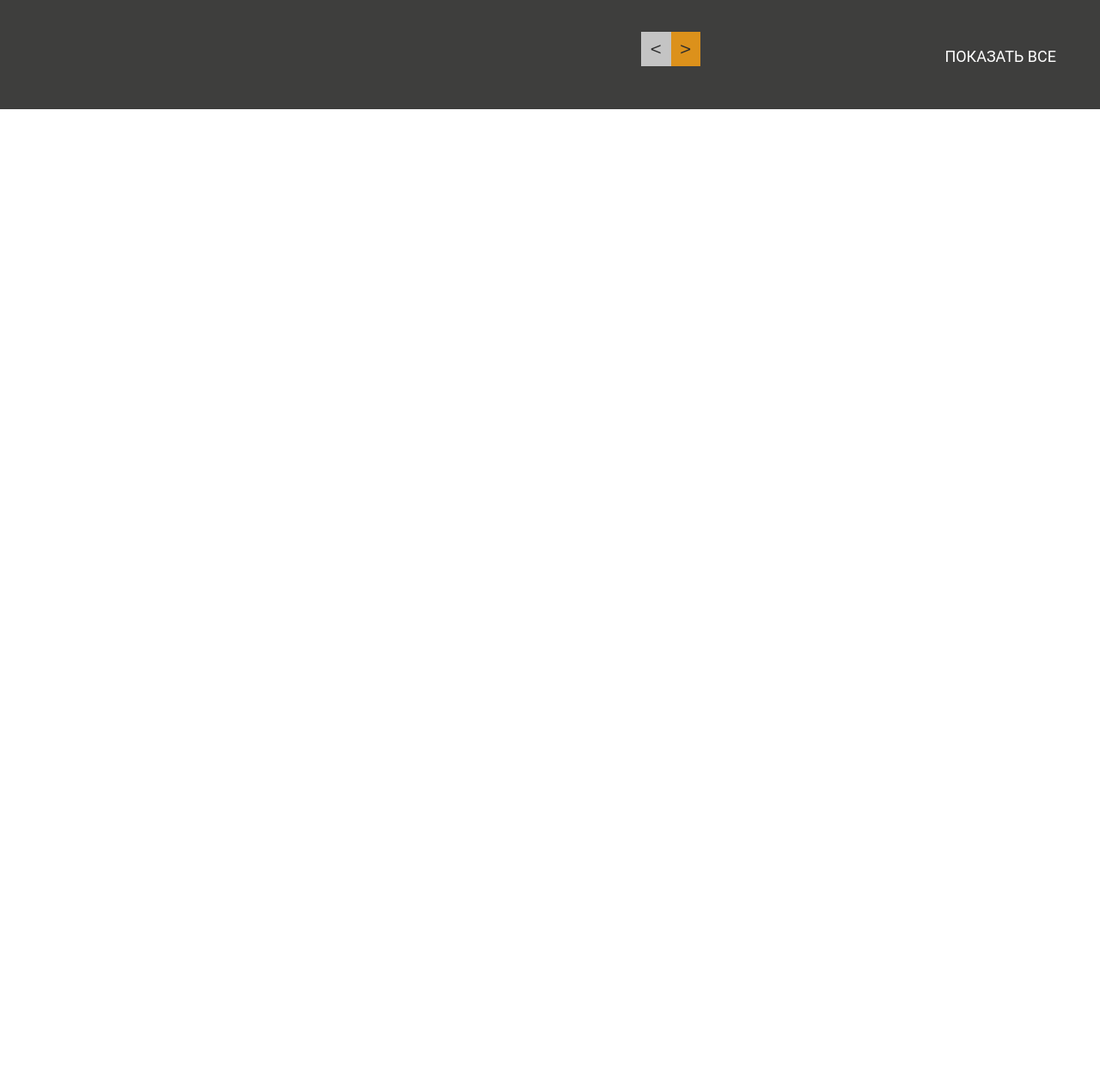
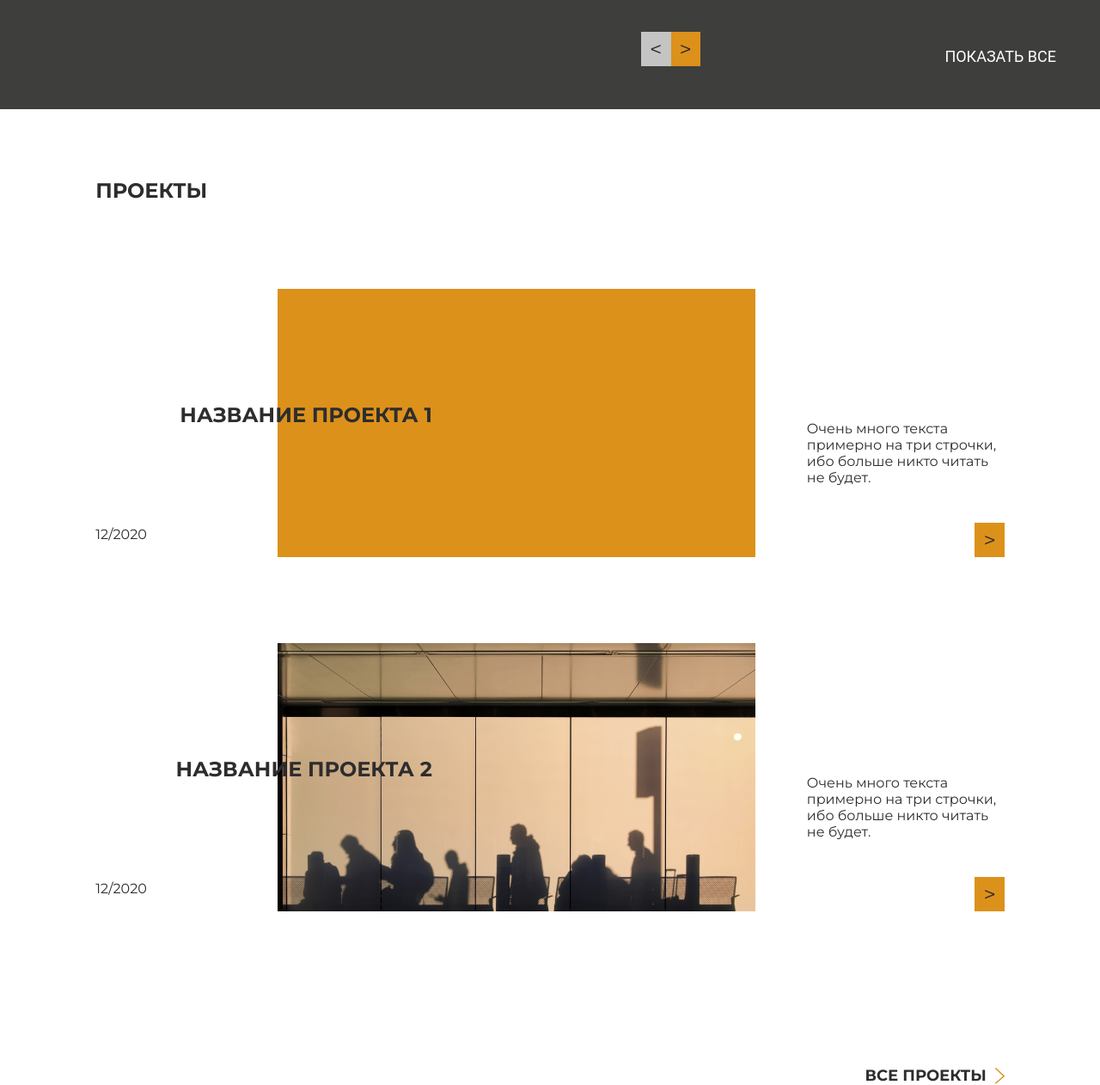
Before and after one commit to QMasterkazna/IntecWebPractice, a plain HTML site: page index.html in a window 1280 px wide. Shown: the part 3201-4463 px from the top of the page at 86% size. Before the commit the page ends 3328 px from the top, so only its background shows below. Drawn offline with Linux system fonts and the light colour scheme.

Commit message:
added section projects

```diff
--- a/index.html
+++ b/index.html
@@ -103,12 +103,54 @@
                 <button class="btn-recive" type="button"><</button>
                 <button class="btn-recive-active" type="button">></button>
                 <a href="#">ПОКАЗАТЬ ВСЕ</a>
-                <!-- <img src="images/img-recive.png" width="805" height="805" class="img-recive" alt=""> -->
 
             </div>
+        </div>
+    </section>
+    <section class="sec-project">
+        <div class="div-project">
+            <h1>ПРОЕКТЫ</h1>
+            <div class="content-block-project">
+                <div class="block-project">
+                    <div class="block-name">
+                        <div style="margin-bottom: 17px;"><p>12/2020</p></div>
+                        <div class="block-name-project"><h1>НАЗВАНИЕ ПРОЕКТА 1</h1></div>
+                    </div>
+                    <div class="project-content">
+                        <p>Очень много текста примерно
+                        на три строчки, ибо больше
+                        никто читать не будет.</p>
+                        <div>
+                            <button class="btn-recive-active" type="button">></button>
+                        </div>
+                    </div>
+                </div>
+                <div class="block-project">
+                    <div class="block-name">
+                        <div style="margin-bottom: 17px;"><p>12/2020</p></div>
+                        <div class="block-name-project-2"><h1>НАЗВАНИЕ ПРОЕКТА 2</h1></div>
+                    </div>
+                    <div class="project-content">
+                        <p>Очень много текста примерно
+                        на три строчки, ибо больше
+                        никто читать не будет.</p>
+                        <div>
+                            <button class="btn-recive-active" type="button">></button>
+                        </div>
+                    </div>
+                </div>
+            </div>
+            <div class="link-all-project">
+                <a href="#">ВСЕ ПРОЕКТЫ
+                    <svg width="11" height="19" viewBox="0 0 11 19" fill="none" xmlns="http://www.w3.org/2000/svg">
+                    <path d="M0.750015 0.75L10.25 9.75L0.750015 17.75" stroke="#DC911B" stroke-width="1.5" stroke-linecap="round" stroke-linejoin="round"/>
+                    </svg>
+                </a>
 
+            </div>
         </div>
     </section>
 
+
 </body>
 </html>
--- a/style/style.css
+++ b/style/style.css
@@ -216,11 +216,86 @@
     }
 }
 
+.sec-project{
+    display: flex;
+    justify-content: center;
+}
+.div-project {
+    & h1 {
+        margin-bottom: 100px;
+        margin-top: 80px;
+    }
+}
 
+.content-block-project {
+    display: flex;
+    flex-direction: column;
+    gap: 100px;
+}
+.block-project{
+    display: flex;
+}
+.block-name{
+    display: flex;
+    align-items: flex-end;
+    gap: 152px;
+    position: relative;
 
+}
 
+.block-name-project{
+    width: 556px;
+    height: 312px;
+    background-color: #DC911B;
+    display: flex;
+    align-items: center;
+    & h1 {
+        position: absolute;
+        right: 23.5rem;
+    }
+}
 
+.block-name-project-2{
+    width: 556px;
+    height: 312px;
+    background-image: url('../images/img-bg-project.jpg');
+    background-repeat: no-repeat;
+    background-size: cover;
+    display: flex;
+    align-items: center;
+    & h1 {
+        position: absolute;
+        right: 23.5rem;
+        white-space: nowrap;
+    }
+}
+.project-content{
+    display: flex;
+    flex-direction: column;
+    justify-content: flex-end;
+    align-items: flex-end;
+    margin-left: 60px;
+    gap: 47px;
+    & p {
+        width: 230px;
+        height: 72px;
 
+    }
+}
+.link-all-project {
+    display: flex;
+    justify-content: flex-end;
+    margin-top: 180px;
+    & a {
+        display: flex;
+        justify-content: center;
+        align-items: center;
+        gap: 10px;
+        font-weight: 700;
+        font-size: 18px;
+        text-decoration: none;
+    }
+}
 
 /* адаптив */
 @media (max-width: 1024px) {
```
Also changed, not shown: images/img-bg-project.jpg (added).
